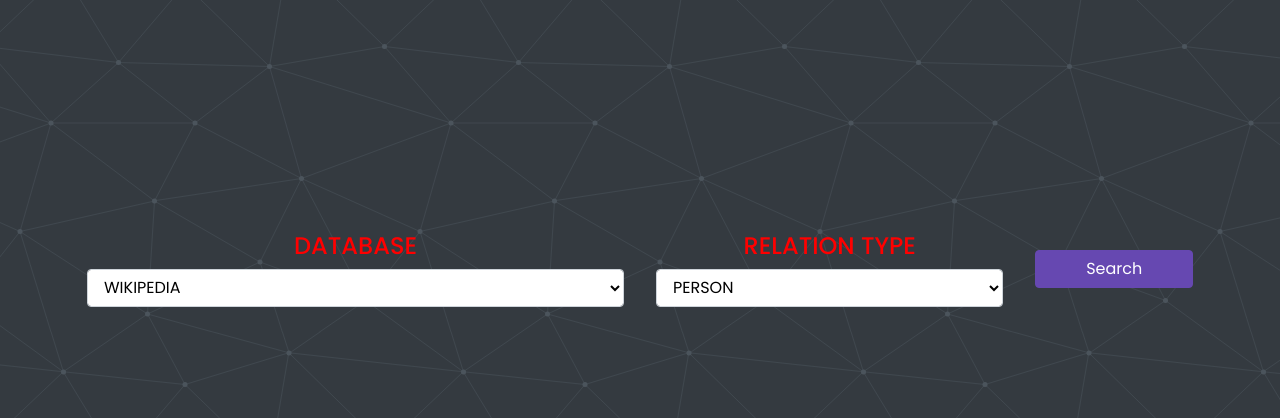
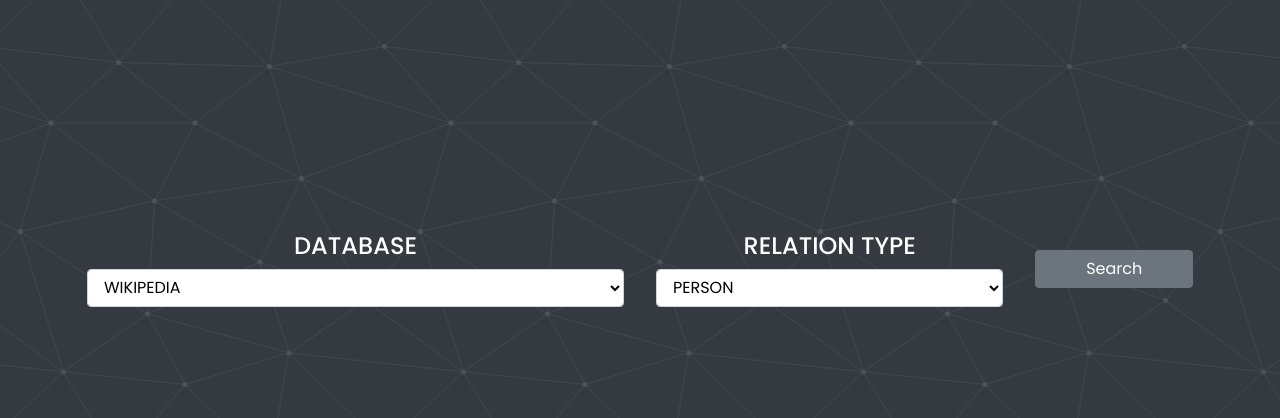
Before and after one commit to sayakdutta/RelationshipHierarchy-Portal, a Django app: page / in a window 1280 px wide. Shown: the part 68-486 px from the top of the page. Run offline with Django 3.2, Linux system fonts and the light colour scheme; some libraries are stand-ins or nearby versions.

Commit message:
Home page complete

```diff
--- a/relationHeirarchyDjango/core/templates/core/home.html
+++ b/relationHeirarchyDjango/core/templates/core/home.html
@@ -14,7 +14,7 @@
                             <div class="row align-items-center">
                                 <div class="col-lg-12 mb-4 mb-xl-0 col-xl-6">
                                     <div class="select-wrap">
-                                        <h4 style="color:red">DATABASE</h4>
+                                        <h4 style="color:white">DATABASE</h4>
                                         <span class="icon"><span class="icon-keyboard_arrow_down"></span></span>
                                         <select  class="form-control rounded" style="color: black;" name="" id="type">
                                             <option value="l1">WIKIPEDIA</option>
@@ -36,7 +36,7 @@
                     </div> -->
                     <div class="col-lg-12 mb-4 mb-xl-0 col-xl-4">
                         <div class="select-wrap">
-                            <h4 style="color:red">RELATION TYPE</h4>
+                            <h4 style="color:white">RELATION TYPE</h4>
                             <span class="icon"><span class="icon-keyboard_arrow_down"></span></span>
                             <select class="form-control rounded" style="color: black;" name="" id="category">
 
@@ -48,7 +48,7 @@
                         </div>
                     </div>
                     <div class="col-lg-12 col-xl-2 ml-auto text-right">
-                        <input onclick="myFunction()" type="submit" class="btn btn-primary btn-block rounded" value="Search">
+                        <input onclick="myFunction()" type="submit" class="btn btn-secondary btn-block rounded" value="Search">
 
                     </div>
                 </div>
```
